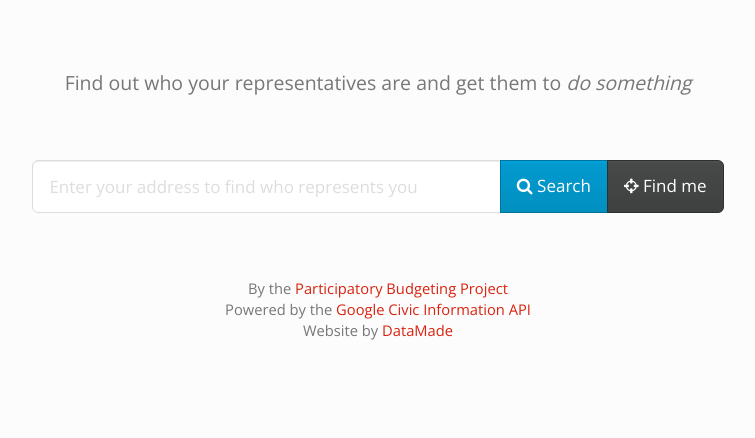
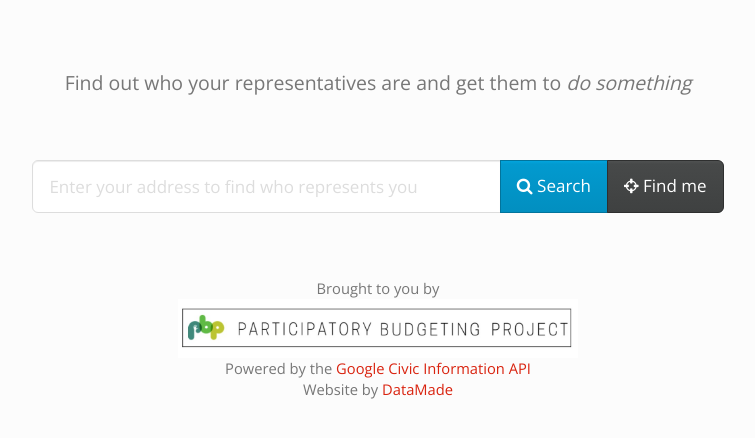
Before and after one commit to datamade/my-reps, a Jekyll site: the page built from index.html, in a window 1280 px wide. Shown: the top 438 px of the page, without its empty margins (262-1017 px from the left). Built offline with Jekyll 4.4.1, drawn with Linux system fonts in a browser that asks for light colours; nearby versions of some CDN libraries.

Commit message:
added some styles based on pbp, relates to #4

```diff
--- a/_layouts/default.html
+++ b/_layouts/default.html
@@ -127,7 +127,7 @@
         <div class='col-md-10 col-md-offset-1'>
           <p class='text-center small'>
                 <br /><br />
-                By the <a href='http://www.participatorybudgeting.org/' target="_blank">Participatory Budgeting Project</a><br />
+                Brought to you by<br /> <a href='http://www.participatorybudgeting.org/' target="_blank"><img style='max-width: 400px;' src='/images/pbp-logo.jpg' alt='Participatory Budgeting Project' title='Participatory Budgeting Project' /></a><br />
                 Powered by the <a target='_blank' href='https://developers.google.com/civic-information/'>Google Civic Information API</a><br />
                 Website by <a href='http://datamade.us' target="_blank">DataMade</a>
           </p>
```
Also changed, not shown: images/pbp-logo.jpg (added).
